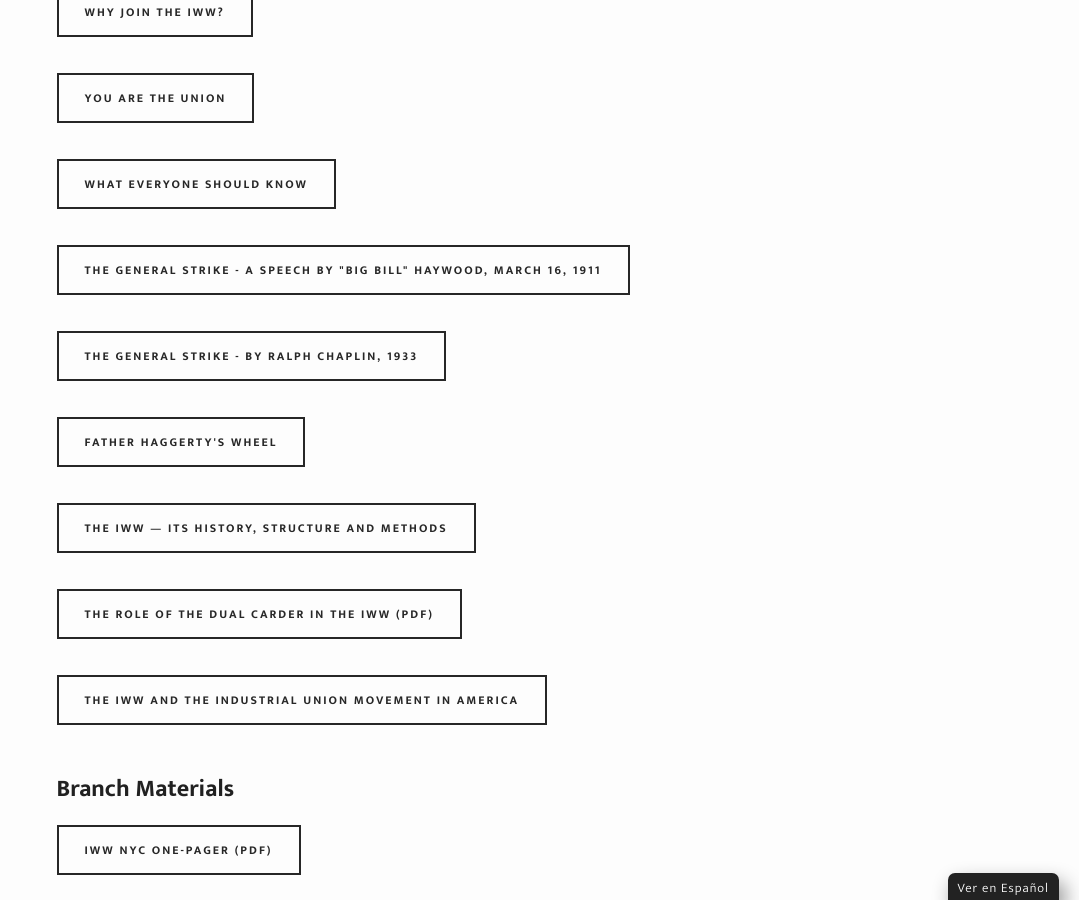
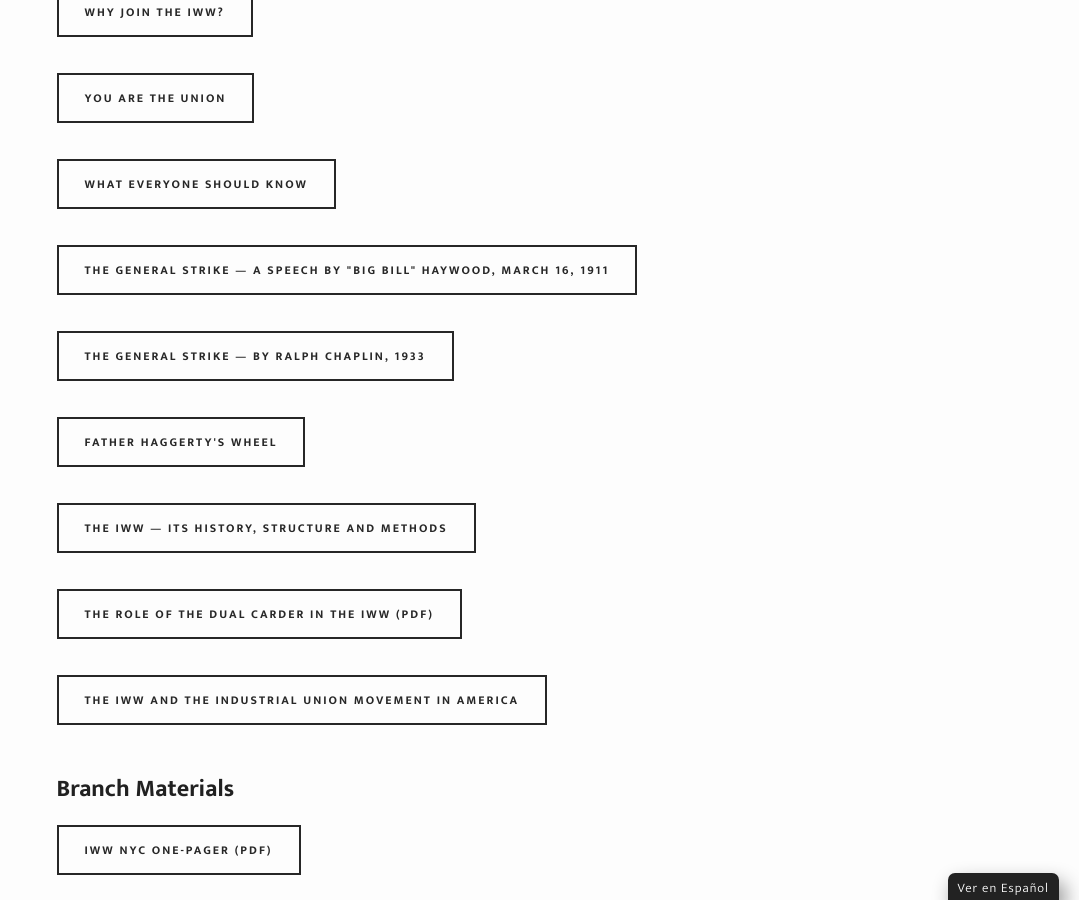
Before and after one commit to IWW-NYC-GMB/iww.nyc, a Jekyll site: the page built from resources.html, in a window 1280 px wide and 900 px high, scrolled down 2109 px. Shown: the whole window, without its empty margins (201-1280 px from the left). Built offline with Jekyll 4.4.1, drawn with Linux system fonts in a browser that asks for light colours; some web fonts are replaced.

Commit message:
Update resources.html

```diff
--- a/resources.html
+++ b/resources.html
@@ -23,8 +23,8 @@
 <a href="{{ site.baseurl }}/why-join"><button class="small" style="margin: 12px 15px 24px 0;" ontouchstart="">Why join the IWW?</button></a><br>
 <a href="{{ site.baseurl }}/you-are-the-union"><button class="small" style="margin: 12px 15px 24px 0;" ontouchstart="">You are the Union</button></a><br>
 <a href="{{ site.baseurl }}/what-everyone-should-know"><button class="small" style="margin: 12px 15px 24px 0;" ontouchstart="">What Everyone Should Know</button></a><br>
-<a href="https://www.iww.org/history/library/Haywood/GeneralStrike"><button class="small" style="margin: 12px 15px 24px 0;" ontouchstart="">The General Strike - A Speech by "Big Bill" Haywood, March 16, 1911</button></a><br>
-<a href="https://www.iww.org/history/library/Chaplin/TheGeneralStrike"><button class="small" style="margin: 12px 15px 24px 0;" ontouchstart="">The General Strike - By Ralph Chaplin, 1933</button></a><br>
+<a href="https://www.iww.org/history/library/Haywood/GeneralStrike"><button class="small" style="margin: 12px 15px 24px 0;" ontouchstart="">The General Strike — A Speech by "Big Bill" Haywood, March 16, 1911</button></a><br>
+<a href="https://www.iww.org/history/library/Chaplin/TheGeneralStrike"><button class="small" style="margin: 12px 15px 24px 0;" ontouchstart="">The General Strike — By Ralph Chaplin, 1933</button></a><br>
 <a href="https://iww.org/about/official/wheel"><button class="small" style="margin: 12px 15px 24px 0;" ontouchstart="">Father Haggerty's Wheel</button></a><br>
 <a href="https://www.iww.org/about/official/StJohn"><button class="small" style="margin: 12px 15px 24px 0;" ontouchstart="">The IWW — Its History, Structure and Methods</button></a><br>
 <a href="https://iww.org/PDF/DualCardIWW.pdf"><button class="small" style="margin: 12px 15px 24px 0;" ontouchstart="">The Role of the Dual Carder in the IWW (PDF)</button></a><br>
```
